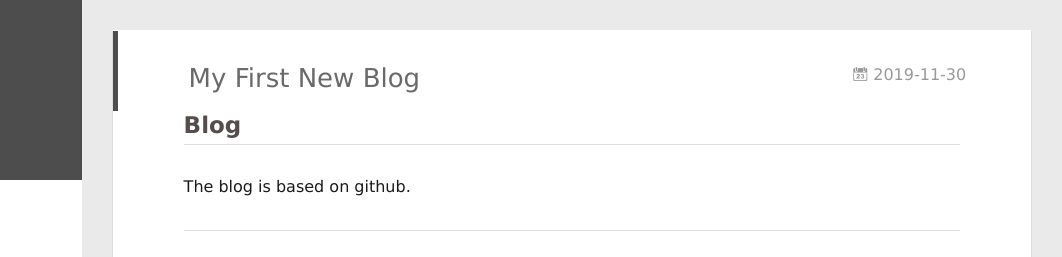
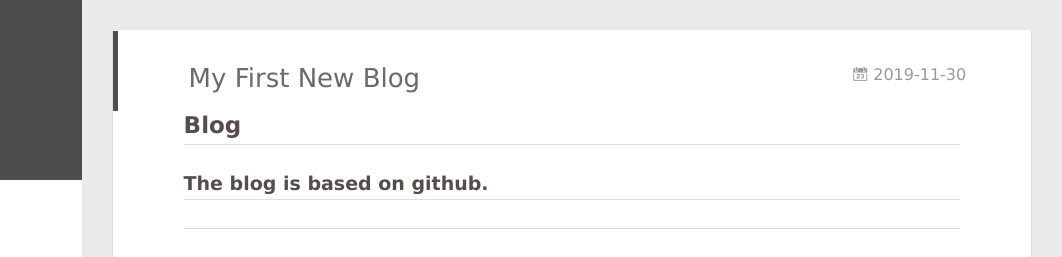
Before and after one commit to NoIgnore/NoIgnore.github.io, a plain HTML site: page 2019/11/30/My-new-first-blog/index.html in a window 1280 px wide. Shown: the top 257 px of the page, 218-1280 px from the left. Drawn offline with Linux system fonts and the light colour scheme; some packages are replaced by stand-ins of ours; a script that the page names is missing.

Commit message:
Site updated: 2019-12-01 10:50:34

```diff
--- a/2019/11/30/My-new-first-blog/index.html
+++ b/2019/11/30/My-new-first-blog/index.html
@@ -15,7 +15,7 @@
 <meta property="og:site_name" content="Blog From Kevin">
 <meta property="og:description" content="BlogThe blog is based on github.">
 <meta property="og:locale" content="en">
-<meta property="og:updated_time" content="2019-12-01T02:47:07.651Z">
+<meta property="og:updated_time" content="2019-12-01T02:49:59.135Z">
 <meta name="twitter:card" content="summary">
 
     <link rel="alternative" href="/atom.xml" title="Blog From Kevin" type="application/atom+xml">
@@ -156,8 +156,7 @@
 
     <div class="article-entry" itemprop="articleBody">
 
-        <h2 id="Blog"><a href="#Blog" class="headerlink" title="Blog"></a>Blog</h2><p>The blog is based on github. </p>
-<hr>
+        <h2 id="Blog"><a href="#Blog" class="headerlink" title="Blog"></a>Blog</h2><h3 id="The-blog-is-based-on-github"><a href="#The-blog-is-based-on-github" class="headerlink" title="The blog is based on github."></a>The blog is based on github.</h3><hr>
 
 
 
```
Also changed, not shown: index.html (+1 -2 lines).
